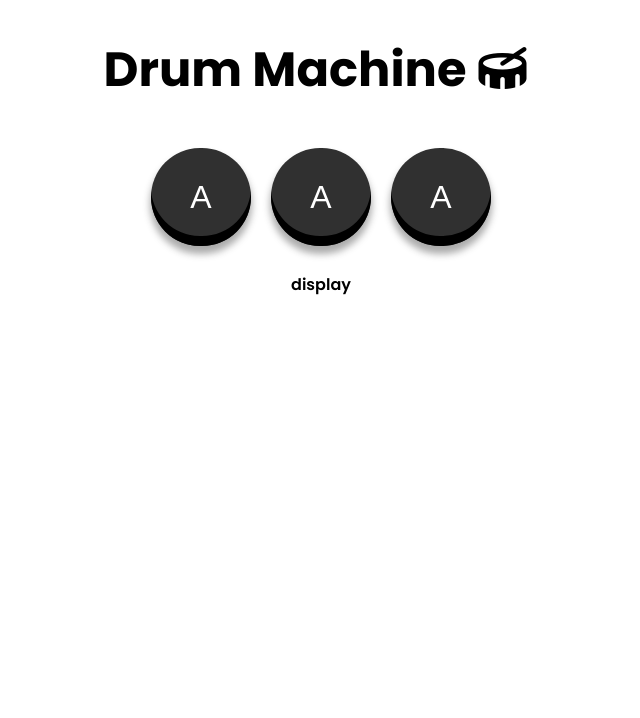
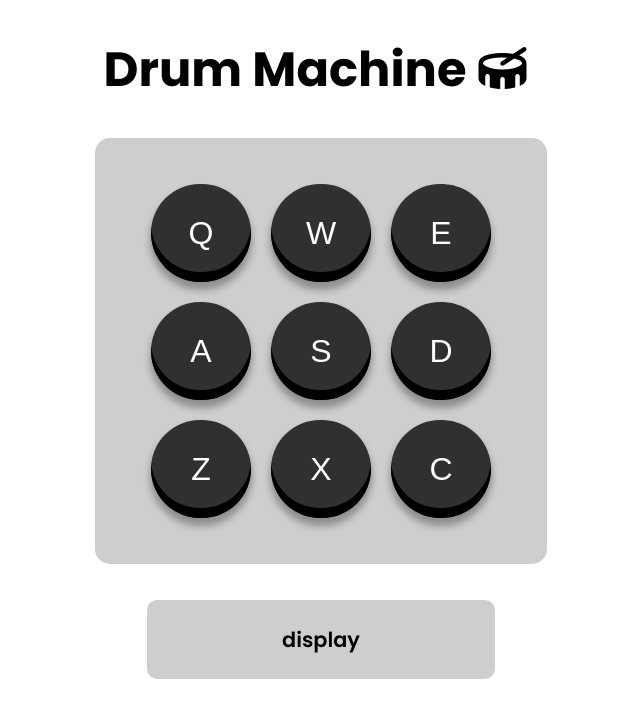
Before and after one commit to SimonaPiz/Drum-Machine, a React (Create React App) app in the folder drum-machine/: page / in a window 1280 px wide. Shown: the top 718 px of the page, without its empty margins (319-959 px from the left). Built offline with nearby package versions, Linux system fonts and the light colour scheme.

Commit message:
create react elements #1 - add drums to elements

```diff
--- a/drum-machine/src/App.js
+++ b/drum-machine/src/App.js
@@ -1,5 +1,7 @@
 import { Display } from "./Components/Display/Display";
 import { DrumPad } from "./Components/DrumPad/DrumPad";
+
+import { drums } from "./drums";
 
 function App() {
   return (
@@ -9,9 +11,14 @@ function App() {
         <i class="fa-solid fa-drum icon"></i>
       </h1>
       <div id="pads-container">
-        <DrumPad />
-        <DrumPad />
-        <DrumPad />
+        {
+          drums.map(drum => <DrumPad
+            id={drum.id}
+            char={drum.char}
+            name={drum.name}
+            src={drum.src}
+          />)
+        }
       </div>
       <Display />
     </div>
--- a/drum-machine/src/Components/Display/Display.js
+++ b/drum-machine/src/Components/Display/Display.js
@@ -1,3 +1,5 @@
+import './display.css';
+
 export function Display() {
   return (
     <p id="display">display</p>
--- a/drum-machine/src/Components/Display/display.css
+++ b/drum-machine/src/Components/Display/display.css
@@ -0,0 +1,8 @@
+p#display {
+  font-size: 1.3rem;
+  width: 50%;
+  background-color: rgb(207, 206, 206);
+  margin: 36px auto;
+  padding: 24px;
+  border-radius: 10px;
+}
--- a/drum-machine/src/Components/DrumPad/DrumPad.js
+++ b/drum-machine/src/Components/DrumPad/DrumPad.js
@@ -1,16 +1,17 @@
 import './drumPad.css';
 
-export function DrumPad() {
+export function DrumPad({id, name, char, src}) {
   return (
     <button
       className="drum-pad"
+      id={id}
       onClick=''
     >
-      A
+      {char}
       <audio
         className='clip'
-        src=''
-        id=''
+        src={src}
+        id={char}
         onKeyDown=''
       ></audio>
     </button>
--- a/drum-machine/src/Components/DrumPad/drumPad.css
+++ b/drum-machine/src/Components/DrumPad/drumPad.css
@@ -12,7 +12,7 @@ button.drum-pad {
 }
 
 button.drum-pad:hover, button.drum-pad:active {
-  background-color: rgba(0, 0, 0, 0.5);
+  background-color: rgb(131, 131, 131);
   box-shadow: inset 0px -5px rgb(0, 0, 0), 0px 5px 7px 1px rgba(48, 48, 48, 0.4);
   color: black;
 }
--- a/drum-machine/src/drums.js
+++ b/drum-machine/src/drums.js
@@ -1,47 +1,56 @@
 export const drums = [
   {
     name: 'Heater 1',
-    char: 'q',
+    id: 'heater-1',
+    char: 'Q',
     url: 'https://s3.amazonaws.com/freecodecamp/drums/Heater-1.mp3'
   },
   {
     name: 'Heater 2',
-    char: 'w',
+    id: 'heater-2',
+    char: 'W',
     url: 'https://s3.amazonaws.com/freecodecamp/drums/Heater-2.mp3'
   },
   {
     name: 'Heater 3',
-    char: 'e',
+    id: 'heater-3',
+    char: 'E',
     url: 'https://s3.amazonaws.com/freecodecamp/drums/Heater-3.mp3'
   },
   {
     name: 'Heater 4',
-    char: 'a',
+    id: 'heater-4',
+    char: 'A',
     url: 'https://s3.amazonaws.com/freecodecamp/drums/Heater-4_1.mp3'
   },
   {
     name: 'Clap',
-    char: 's',
+    id: 'clap',
+    char: 'S',
     url: 'https://s3.amazonaws.com/freecodecamp/drums/Heater-6.mp3'
   },
   {
     name: 'Open HH',
-    char: 'd',
+    id: 'open-hh',
+    char: 'D',
     url: 'https://s3.amazonaws.com/freecodecamp/drums/Dsc_Oh.mp3'
   },
   {
     name: 'Kick n\' Hat',
-    char: 'z',
+    id: 'kick-n-hat',
+    char: 'Z',
     url: 'https://s3.amazonaws.com/freecodecamp/drums/Kick_n_Hat.mp3'
   },
   {
     name: 'Kick',
-    char: 'x',
+    id: 'kick',
+    char: 'X',
     url: 'https://s3.amazonaws.com/freecodecamp/drums/RP4_KICK_1.mp3'
   },
   {
     name: 'Closed HH',
-    char: 'c',
+    id: 'closed-hh',
+    char: 'C',
     url: 'https://s3.amazonaws.com/freecodecamp/drums/Cev_H2.mp3'
   }
 ];
--- a/drum-machine/src/index.css
+++ b/drum-machine/src/index.css
@@ -14,3 +14,19 @@ body {
 h1 {
   font-size: 3rem;
 }
+
+#drum-machine {
+  max-width: 600px;
+  margin: 0 auto;
+}
+
+#pads-container {
+  background-color: rgb(207, 206, 206);
+  border-radius: 15px;
+  padding: 36px;
+  width: 380px;
+  margin: 0 auto;
+  display: flex;
+  justify-content: center;
+  flex-flow: row wrap;
+}
```
